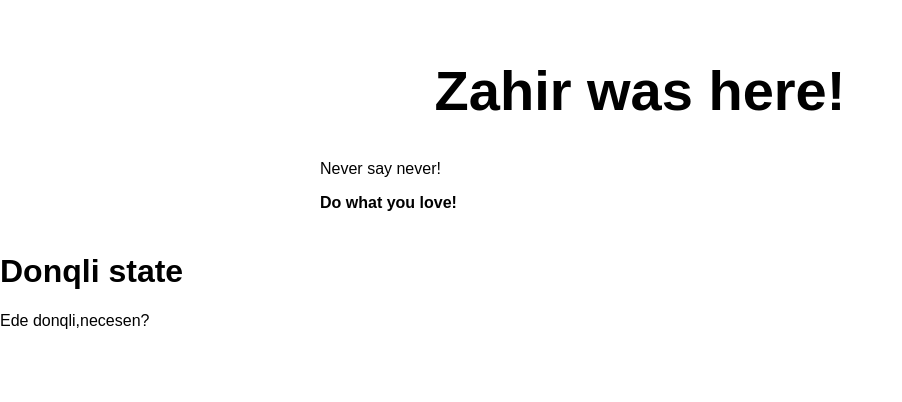
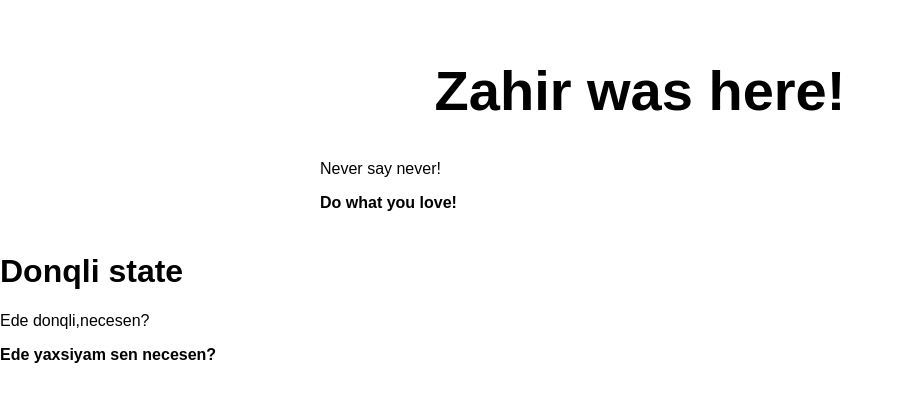
Before and after one commit to ZahirZairli/zahirstaticwebappazure, a website: page src/index.html in a window 1280 px wide. Shown: the whole page, without its empty margins (0-902 px from the left). Drawn offline with Linux system fonts and the light colour scheme.

Commit message:
Update index.html

```diff
--- a/src/index.html
+++ b/src/index.html
@@ -17,6 +17,7 @@
   <div>
     <h1>Donqli state</h1>
     <pre>Ede donqli,necesen?</pre>
+    <b>Ede yaxsiyam sen necesen?</b>
   </div>
 </body>
 
```
